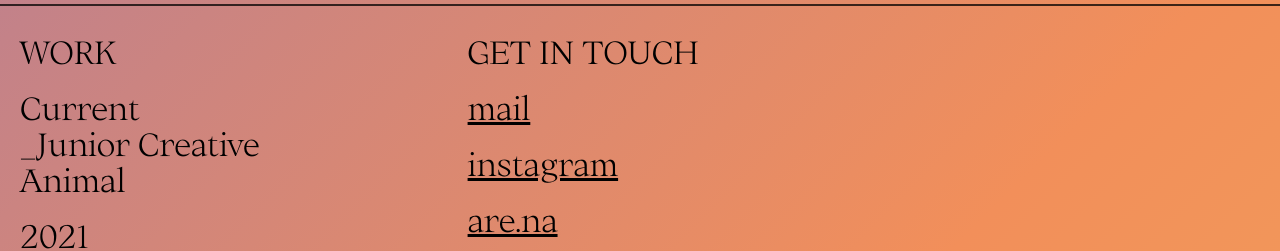
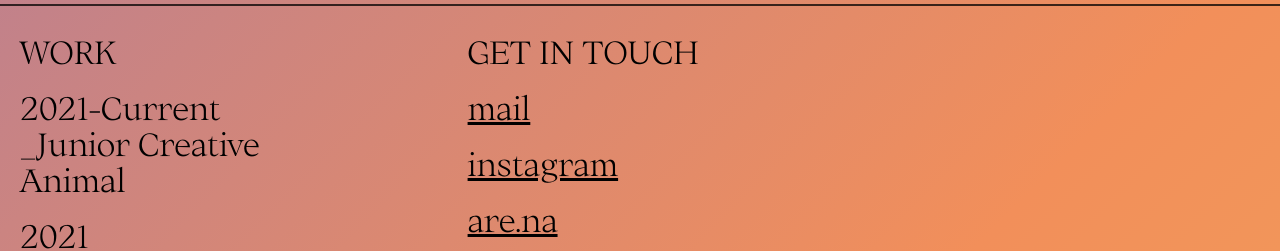
Before and after one commit to kristinsandstrom/portfolio, a plain HTML site: page contact.html in a window 1280 px wide. Shown: the part 516-767 px from the top of the page. Drawn offline with Linux system fonts and the light colour scheme.

Commit message:
Update contact.html

```diff
--- a/contact.html
+++ b/contact.html
@@ -52,9 +52,10 @@
 	<div class="flex">
 	<div class="education">
 		<h2>WORK</h2>
-	<h2>Current <br>_Junior Creative<br>Animal</h2>
+	<h2>2021-Current <br>_Junior Creative<br>Animal</h2>
 	<h2>2021<br>_Design internship<br>Animal</h2>
 	<h2>2019–2021 <br>_Graphic Designer<br>Freelance</h2>
+<br>
 
 		<h2>EDUCATION</h2>
 	<h2>2016–2019 <br>_BA of Fine Arts in Design<br> Academy of Crafts and<br> Design (HDK), Gothenburg
```
